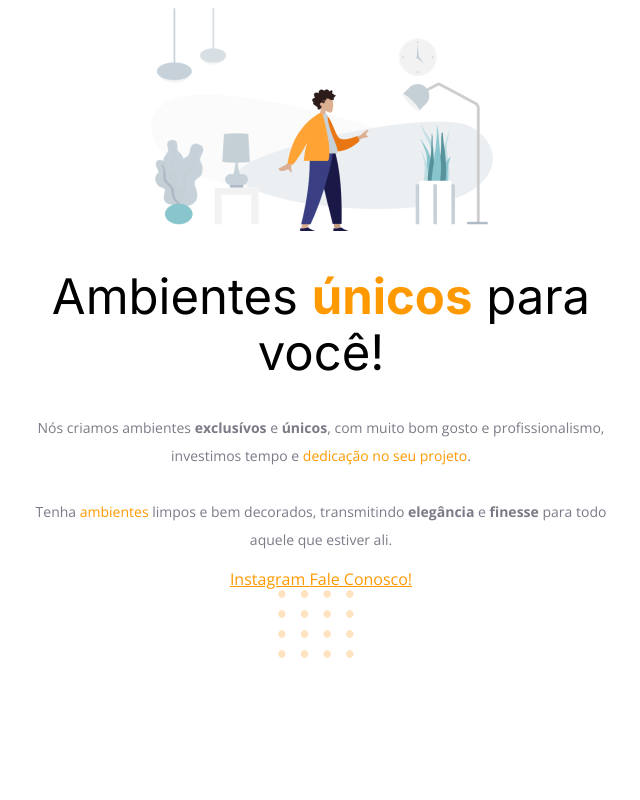
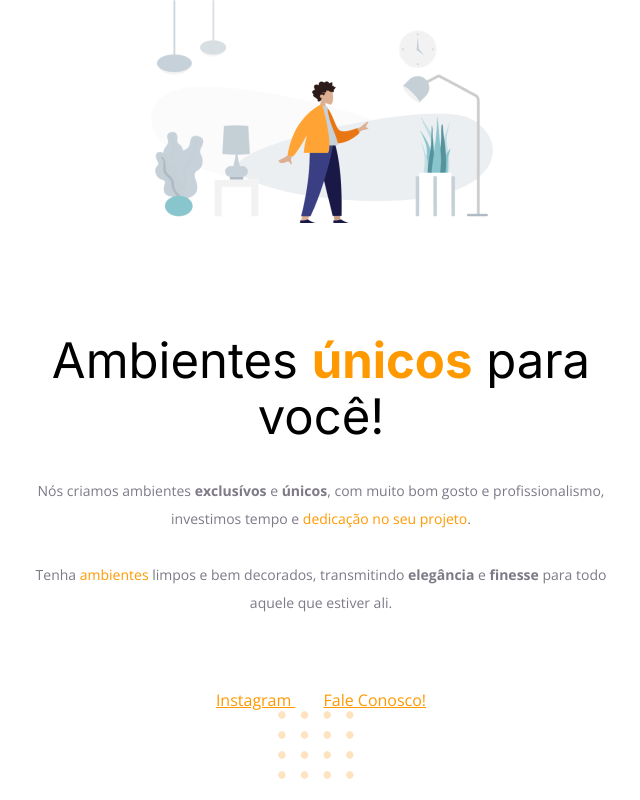
Before and after one commit to Wake1101/projeto-moveis-para-voce, a plain HTML site: page index.html in a window 1280 px wide. Shown: the whole page, without its empty margins (319-959 px from the left). Drawn offline with nearby package versions, Linux system fonts and the light colour scheme.

Commit message:
applying margin

```diff
--- a/style.css
+++ b/style.css
@@ -1,10 +1,16 @@
+/*alinhando os elementos e adicionando a fonte*/
 body {
   font-family: "Open Sans", sans-serif;
   text-align: center;
+  margin: 0;
 }
+/*ajustando alinhamento e espçamento*/
 #hero {
   width: 592px;
-  margin: auto;
+  margin: 0 auto 72px;
+}
+#hero img {
+  margin-bottom: 72px;
 }
 /*aplicando a fonte nos elementos do site */
 h1 {
@@ -12,6 +18,7 @@ h1 {
   font-size: 49px;
   line-height: 56px;
   font-weight: 400;
+  margin-bottom: 32px;
 }
 h1 span {
   font-weight: 700;
@@ -26,3 +33,7 @@ p {
   font-size: 14px;
   line-height: 28px;
 }
+/*colocando o espaçamento entre os links do rodpé*/
+#footer a + a {
+  margin-left: 28px;
+}
```
